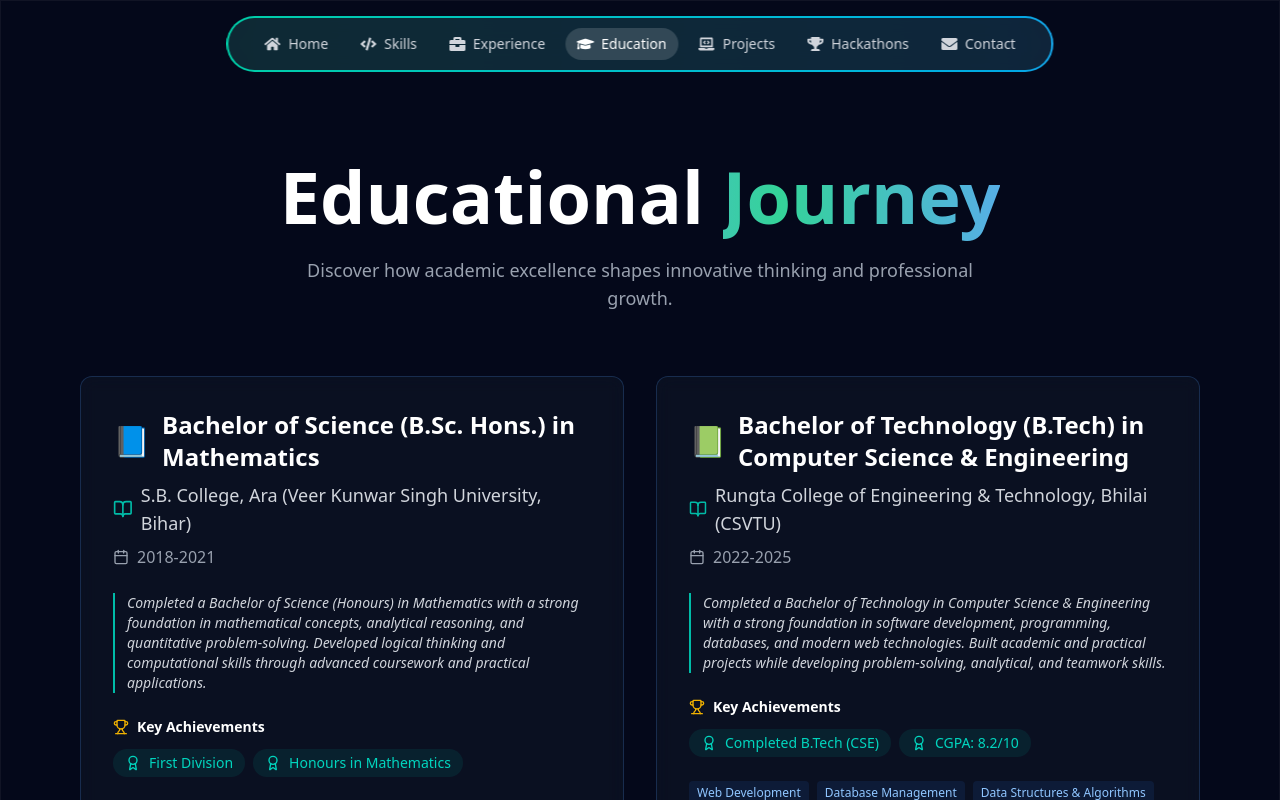
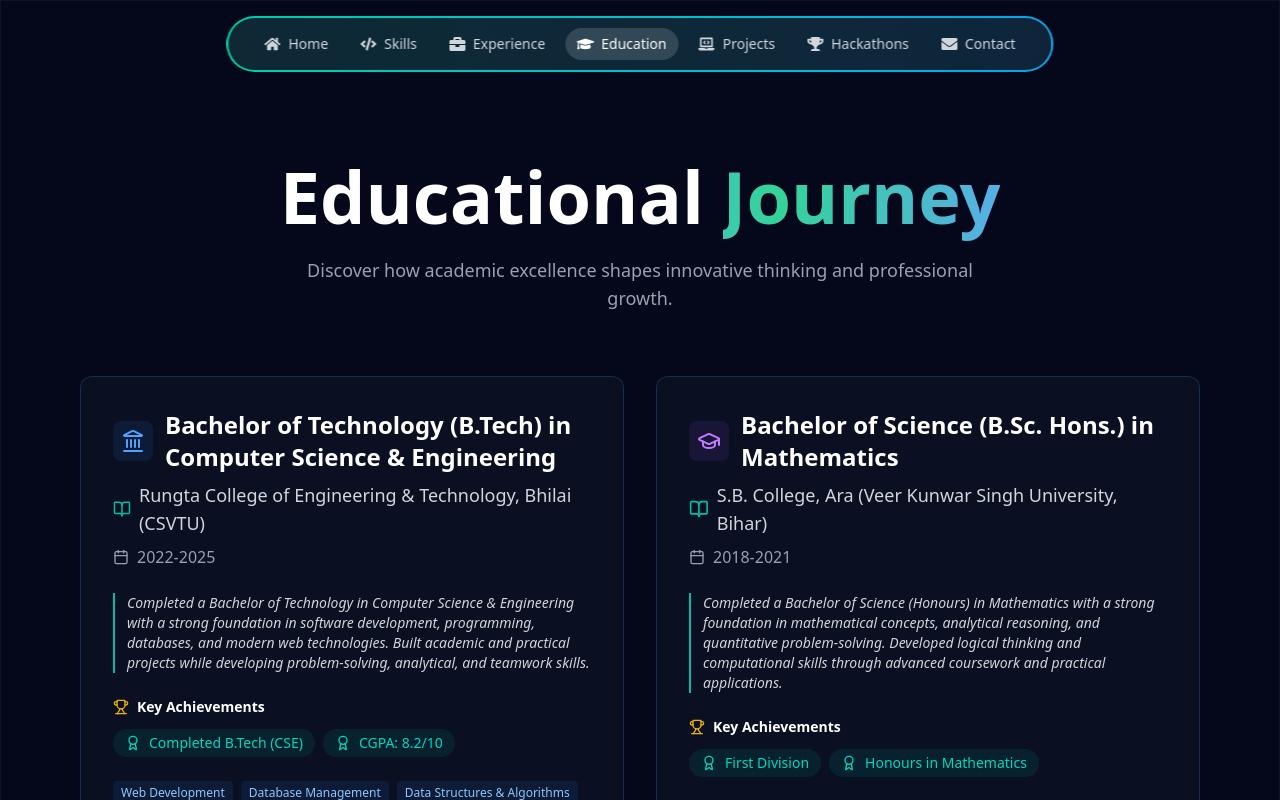
Before and after one commit to achalkumar98/my-portfolio, a React (Vite) app: page /education in a window 1280 px wide. Shown: the top 800 px of the page. Built offline with nearby package versions, Linux system fonts and the light colour scheme.

Commit message:
fixed education page

```diff
--- a/src/pages/Education/Education.jsx
+++ b/src/pages/Education/Education.jsx
@@ -7,6 +7,7 @@ import {
   BookOpen,
   GraduationCap,
   Trophy,
+  Landmark,
 } from "lucide-react";
 import { motion } from "framer-motion";
 
@@ -15,9 +16,24 @@ const EducationSection = () => {
 
   const educationData = [
     {
+      degree:
+        "Bachelor of Technology (B.Tech) in Computer Science & Engineering",
+      school: "Rungta College of Engineering & Technology, Bhilai (CSVTU)",
+      mascot: Landmark,
+      year: "2022-2025",
+      achievements: ["Completed B.Tech (CSE)", "CGPA: 8.2/10"],
+      skills: [
+        "Web Development",
+        "Database Management",
+        "Data Structures & Algorithms",
+      ],
+      description:
+        "Completed a Bachelor of Technology in Computer Science & Engineering with a strong foundation in software development, programming, databases, and modern web technologies. Built academic and practical projects while developing problem-solving, analytical, and teamwork skills.",
+    },
+    {
       degree: "Bachelor of Science (B.Sc. Hons.) in Mathematics",
       school: "S.B. College, Ara (Veer Kunwar Singh University, Bihar)",
-      mascot: "📘",
+      mascot: GraduationCap,
       year: "2018-2021",
       achievements: ["First Division", "Honours in Mathematics"],
       skills: [
@@ -28,21 +44,6 @@ const EducationSection = () => {
       ],
       description:
         "Completed a Bachelor of Science (Honours) in Mathematics with a strong foundation in mathematical concepts, analytical reasoning, and quantitative problem-solving. Developed logical thinking and computational skills through advanced coursework and practical applications.",
-    },
-    {
-      degree:
-        "Bachelor of Technology (B.Tech) in Computer Science & Engineering",
-      school: "Rungta College of Engineering & Technology, Bhilai (CSVTU)",
-      mascot: "📗",
-      year: "2022-2025",
-      achievements: ["Completed B.Tech (CSE)", "CGPA: 8.2/10"],
-      skills: [
-        "Web Development",
-        "Database Management",
-        "Data Structures & Algorithms",
-      ],
-      description:
-        "Completed a Bachelor of Technology in Computer Science & Engineering with a strong foundation in software development, programming, databases, and modern web technologies. Built academic and practical projects while developing problem-solving, analytical, and teamwork skills.",
     },
   ];
 
@@ -114,7 +115,16 @@ const EducationSection = () => {
               <div className="space-y-6">
                 <div className="space-y-2">
                   <div className="flex items-center gap-3">
-                    <span className="text-3xl">{edu.mascot}</span>
+                    <div
+                      className={`w-10 h-10 rounded-lg flex items-center justify-center flex-shrink-0 ${
+                        index === 0 ? "bg-blue-500/10" : "bg-purple-500/10"
+                      }`}
+                    >
+                      <edu.mascot
+                        className={`w-6 h-6 ${index === 0 ? "text-blue-400" : "text-purple-400"}`}
+                      />
+                    </div>
+
                     <h3 className="text-2xl font-bold text-white">
                       {edu.degree}
                     </h3>
```
